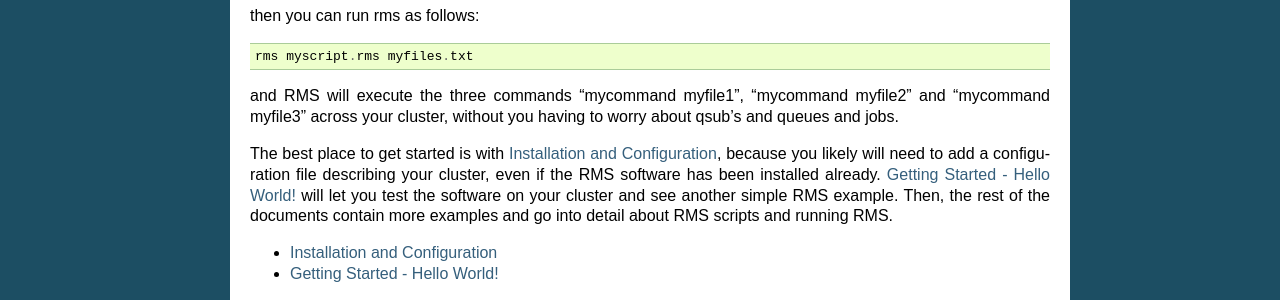
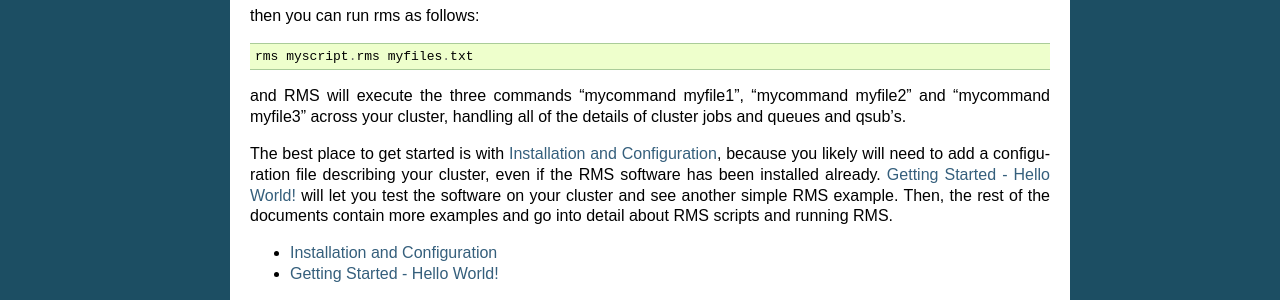
Before and after one commit to knightjimr/rms, a Sphinx documentation site: the page built from docs/index.rst, in a window 1280 px wide. Shown: the part 570-870 px from the top of the page. Built offline with Sphinx 7.4.7, drawn with Linux system fonts in a browser that asks for light colours.

Commit message:
Added text

```diff
--- a/docs/index.rst
+++ b/docs/index.rst
@@ -38,7 +38,7 @@
    rms myscript.rms myfiles.txt
 
 and RMS will execute the three commands "mycommand myfile1", "mycommand myfile2" and "mycommand myfile3"
-across your cluster, without you having to worry about qsub's and queues and jobs.
+across your cluster, handling all of the details of cluster jobs and queues and qsub's.
 
 The best place to get started is with :doc:`installation`, because you likely will need to add
 a configuration file describing your cluster, even if the RMS software has been installed already.
```
